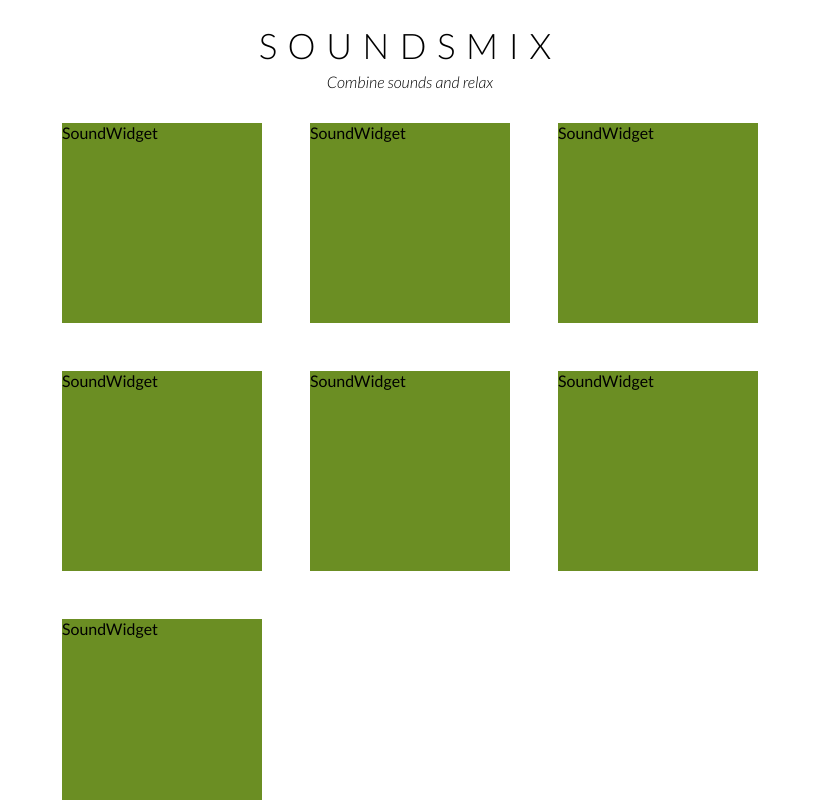
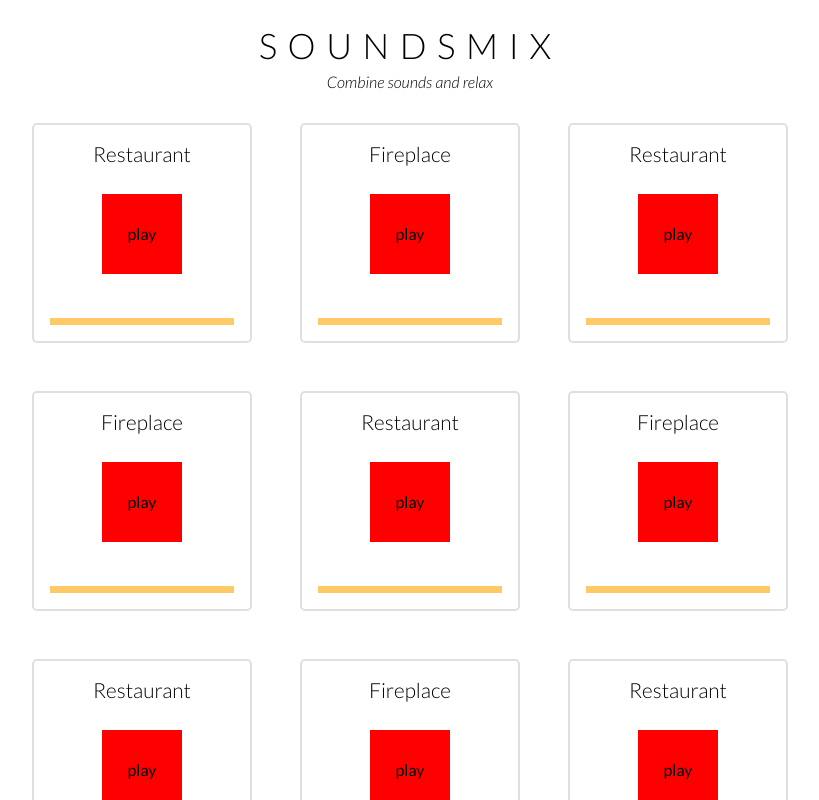
Before and after one commit to Mulder90/soundsmix, a Next.js app: page / in a window 1280 px wide. Shown: the top 800 px of the page, without its empty margins (230-1049 px from the left). Built offline with nearby package versions, Linux system fonts and the light colour scheme.

Commit message:
Initial widget

```diff
--- a/components/SoundWidget.js
+++ b/components/SoundWidget.js
@@ -1,9 +1,48 @@
-import React from "react";
+import React, { useState, useEffect } from "react";
 
 import styles from "./SoundWidget.module.scss";
 
-const SoundWidget = () => {
-  return <div className={styles.widget}>SoundWidget</div>;
+const SoundWidget = ({ title, path }) => {
+  const id = `sound-${title}}`;
+  const [isActive, setIsActive] = useState(false);
+  let audioTag;
+
+  useEffect(() => {
+    audioTag = document.getElementById(id);
+  });
+
+  const onPlayPause = () => {
+    if (audioTag) {
+      setIsActive(!isActive);
+      audioTag.paused ? audioTag.play() : audioTag.pause();
+    }
+  };
+
+  return (
+    <div
+      className={`${styles.widget} ${isActive ? styles.active : ""}`}
+      data-active={isActive}
+    >
+      <audio loop src={path} id={id} preload="none">
+        Your browser does not support the
+        <code>audio</code> element.
+      </audio>
+      <h3 className={styles.title}>{title}</h3>
+      <div className={styles.controls}>
+        <div className={styles.playWrapper} onClick={onPlayPause}>
+          <div className={styles.playPause}>
+            {isActive ? "playing" : "play"}
+          </div>
+        </div>
+        <div
+          className={`${styles.volumeSliderWrapper} ${
+            !isActive ? styles.disabled : ""
+          }`}
+          disabled={isActive ? false : true}
+        ></div>
+      </div>
+    </div>
+  );
 };
 
 export default SoundWidget;
--- a/components/SoundWidget.module.scss
+++ b/components/SoundWidget.module.scss
@@ -1,5 +1,59 @@
 .widget {
-  background: olivedrab;
-  width: 200px;
-  height: 200px;
+  border: 2px solid #dfdfdf;
+  border-radius: 5px;
+  display: flex;
+  flex-direction: column;
+  padding: 1rem;
+  align-items: center;
+  width: 220px;
+  height: 220px;
+
+  &.active {
+    background: aquamarine;
+  }
+
+  .title {
+    color: black;
+    font-weight: 300;
+    text-align: center;
+    font-size: 1.3rem;
+    margin: 0;
+  }
+
+  .controls {
+    width: 100%;
+    display: flex;
+    flex-direction: column;
+    align-items: center;
+    flex: 1;
+
+    .playWrapper {
+      flex: 1 0 auto;
+      display: flex;
+      width: 100%;
+      align-items: center;
+      justify-content: center;
+      margin-bottom: 1rem;
+      cursor: pointer;
+
+      .playPause {
+        width: 80px;
+        height: 80px;
+        background: red;
+        display: flex;
+        align-items: center;
+        justify-content: center;
+      }
+    }
+
+    .volumeSliderWrapper {
+      width: 100%;
+      height: 7px;
+      background: orange;
+
+      &.disabled {
+        opacity: 0.6;
+      }
+    }
+  }
 }
--- a/components/SoundsGrid.module.scss
+++ b/components/SoundsGrid.module.scss
@@ -7,6 +7,6 @@
 
 @media screen and (min-width: 768px) {
   .grid {
-    grid-template-columns: repeat(3, minmax(0, 200px));
+    grid-template-columns: repeat(3, minmax(0, 220px));
   }
 }
--- a/pages/index.js
+++ b/pages/index.js
@@ -10,13 +10,24 @@ export default () => (
     description="SoundsMix Homepage. Combine sounds and relax."
   >
     <SoundsGrid>
-      <SoundWidget />
-      <SoundWidget />
-      <SoundWidget />
-      <SoundWidget />
-      <SoundWidget />
-      <SoundWidget />
-      <SoundWidget />
+      <SoundWidget title="Restaurant" path="/sounds/restaurant.wav" />
+      <SoundWidget title="Fireplace" path="/sounds/fireplace.wav" />
+      <SoundWidget title="Restaurant" path="/sounds/restaurant.wav" />
+      <SoundWidget title="Fireplace" path="/sounds/fireplace.wav" />
+      <SoundWidget title="Restaurant" path="/sounds/restaurant.wav" />
+      <SoundWidget title="Fireplace" path="/sounds/fireplace.wav" />
+      <SoundWidget title="Restaurant" path="/sounds/restaurant.wav" />
+      <SoundWidget title="Fireplace" path="/sounds/fireplace.wav" />
+      <SoundWidget title="Restaurant" path="/sounds/restaurant.wav" />
+      <SoundWidget title="Fireplace" path="/sounds/fireplace.wav" />
+      <SoundWidget title="Restaurant" path="/sounds/restaurant.wav" />
+      <SoundWidget title="Fireplace" path="/sounds/fireplace.wav" />
+      <SoundWidget title="Restaurant" path="/sounds/restaurant.wav" />
+      <SoundWidget title="Fireplace" path="/sounds/fireplace.wav" />
+      <SoundWidget title="Restaurant" path="/sounds/restaurant.wav" />
+      <SoundWidget title="Fireplace" path="/sounds/fireplace.wav" />
+      <SoundWidget title="Restaurant" path="/sounds/restaurant.wav" />
+      <SoundWidget title="Fireplace" path="/sounds/fireplace.wav" />
     </SoundsGrid>
   </Layout>
 );
```
Also changed, not shown: 2 other files (tests, documents, lock files or other folders).
